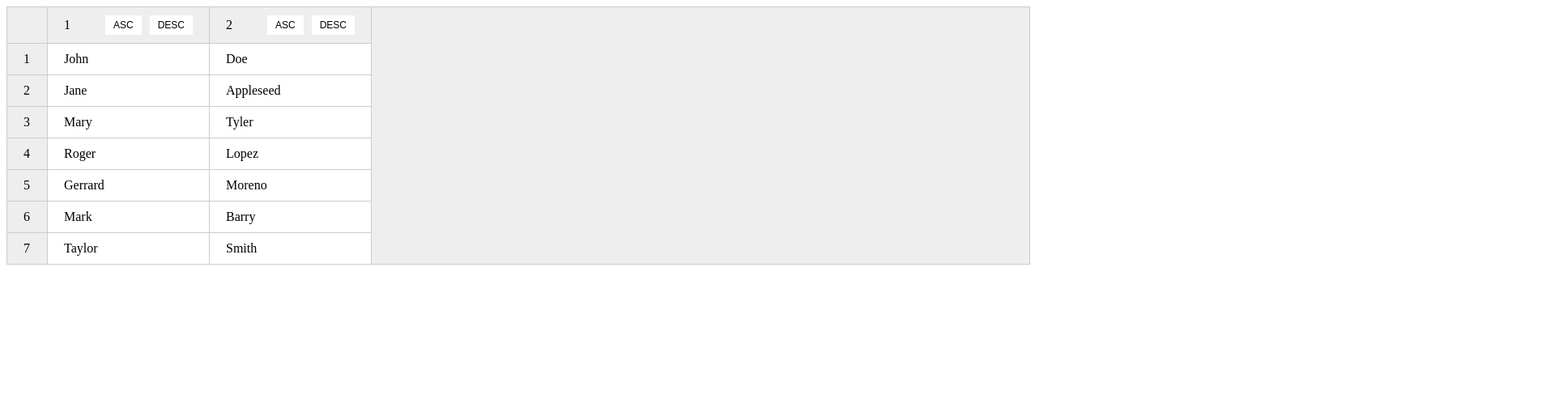
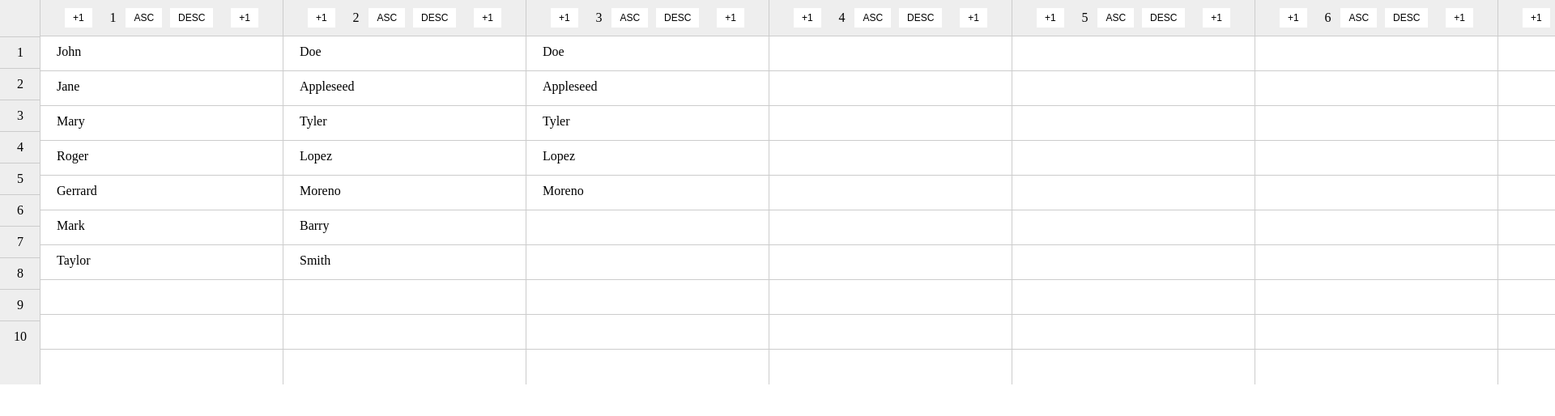
Before and after one commit to ghoshnirmalya/react-spreadsheet, a React app: page / in a window 1280 px wide. Shown: the top 514 px of the page at 81% size, 1920 px wide, since content can reach past the window. Built offline with nearby package versions, Linux system fonts and the light colour scheme.

Commit message:
feat(app): Make a 10x10 square sheet

```diff
--- a/src/components/app/index.js
+++ b/src/components/app/index.js
@@ -4,28 +4,53 @@ import styles from "./styles.module.css";
 
 class App extends Component {
   state = {
+    length: 10,
     columns: [
       ["John", "Jane", "Mary", "Roger", "Gerrard", "Mark", "Taylor"],
-      ["Doe", "Appleseed", "Tyler", "Lopez", "Moreno", "Barry", "Smith"]
+      ["Doe", "Appleseed", "Tyler", "Lopez", "Moreno", "Barry", "Smith"],
+      ["Doe", "Appleseed", "Tyler", "Lopez", "Moreno"]
     ]
   };
 
   columnHeaderNode = index => {
     return (
       <div className={styles.columnHeader}>
+        {this.addColumnButtonNode(index)}
         {index + 1}
         {this.sortButtons(index)}
+        {this.addColumnButtonNode(index + 1)}
       </div>
     );
+  };
+
+  addColumnButtonNode = position => {
+    return (
+      <button
+        className={styles.addColumnButton}
+        onClick={() => this.handleAddColumn(position)}
+      >
+        +1
+      </button>
+    );
+  };
+
+  handleAddColumn = position => {
+    let array = this.state.columns;
+
+    array.splice(position, 0, []);
+
+    this.setState({
+      columns: array
+    });
   };
 
   columnCellsNode = (columns, id) => {
     return (
       <div className={styles.columnCellsContainer}>
-        {columns.map((column, index) => {
+        {[...Array(this.state.length)].map((key, index) => {
           return (
             <div key={index} className={styles.columnCells}>
-              {column}
+              {typeof columns === "undefined" ? "" : columns[index]}
             </div>
           );
         })}
@@ -34,11 +59,11 @@ class App extends Component {
   };
 
   columnNode = () => {
-    return this.state.columns.map((columns, index) => {
+    return [...Array(this.state.length)].map((key, index) => {
       return (
         <div key={index} className={styles.column}>
           {this.columnHeaderNode(index)}
-          {this.columnCellsNode(columns, index)}
+          {this.columnCellsNode(this.state.columns[index], index)}
         </div>
       );
     });
@@ -47,18 +72,12 @@ class App extends Component {
   firstColumnNode = () => {
     return (
       <div className={styles.column}>
-        {this.state.columns.map((data, id) => {
-          if (id === 0) {
-            return this.state.columns[id].map((row, index) => {
-              return (
-                <div key={index} className={styles.firstColumn}>
-                  {index + 1}
-                </div>
-              );
-            });
-          } else {
-            return false;
-          }
+        {[...Array(this.state.length).keys()].map((data, index) => {
+          return (
+            <div key={index} className={styles.firstColumn}>
+              {index + 1}
+            </div>
+          );
         })}
       </div>
     );
--- a/src/components/app/styles.module.css
+++ b/src/components/app/styles.module.css
@@ -1,4 +1,10 @@
 * {
+  box-sizing: border-box;
+}
+
+body {
+  margin: 0;
+  padding: 0;
   box-sizing: border-box;
 }
 
@@ -9,15 +15,12 @@
 
 .columnsContainer {
   display: flex;
-  width: 100%;
-  border: 1px solid#ccc;
 }
 
 .column {
-  width: 200px;
+  width: 300px;
   display: flex;
   flex-direction: column;
-  justify-content: center;
   border-right: 1px solid #ccc;
 }
 
@@ -31,6 +34,7 @@
   display: flex;
   justify-content: space-between;
   align-items: center;
+  background-color: #eee;
 }
 
 .columnCellsContainer {
@@ -42,6 +46,7 @@
   border-bottom: 1px solid #ccc;
   overflow: hidden;
   text-overflow: ellipsis;
+  height: 43px;
 }
 
 .columnCells:last-child {
@@ -49,13 +54,15 @@
 }
 
 .firstColumn {
-  padding: 10px 20px;
+  padding: 10px;
   border-bottom: 1px solid #ccc;
   width: 50px;
+  display: flex;
+  justify-content: center;
 }
 
 .firstColumn:first-child {
-  margin-top: 43px;
+  margin-top: 45px;
   border-top: 1px solid #ccc;
 }
 
@@ -86,3 +93,19 @@
 .sortButton:focus {
   outline: none;
 }
+
+.addColumnButton {
+  margin: 0 10px;
+  border: 0;
+  padding: 5px 10px;
+  font-size: 12px;
+  background-color: #fff;
+}
+
+.addColumnButton:hover {
+  cursor: pointer;
+}
+
+.addColumnButton:focus {
+  outline: none;
+}
```
